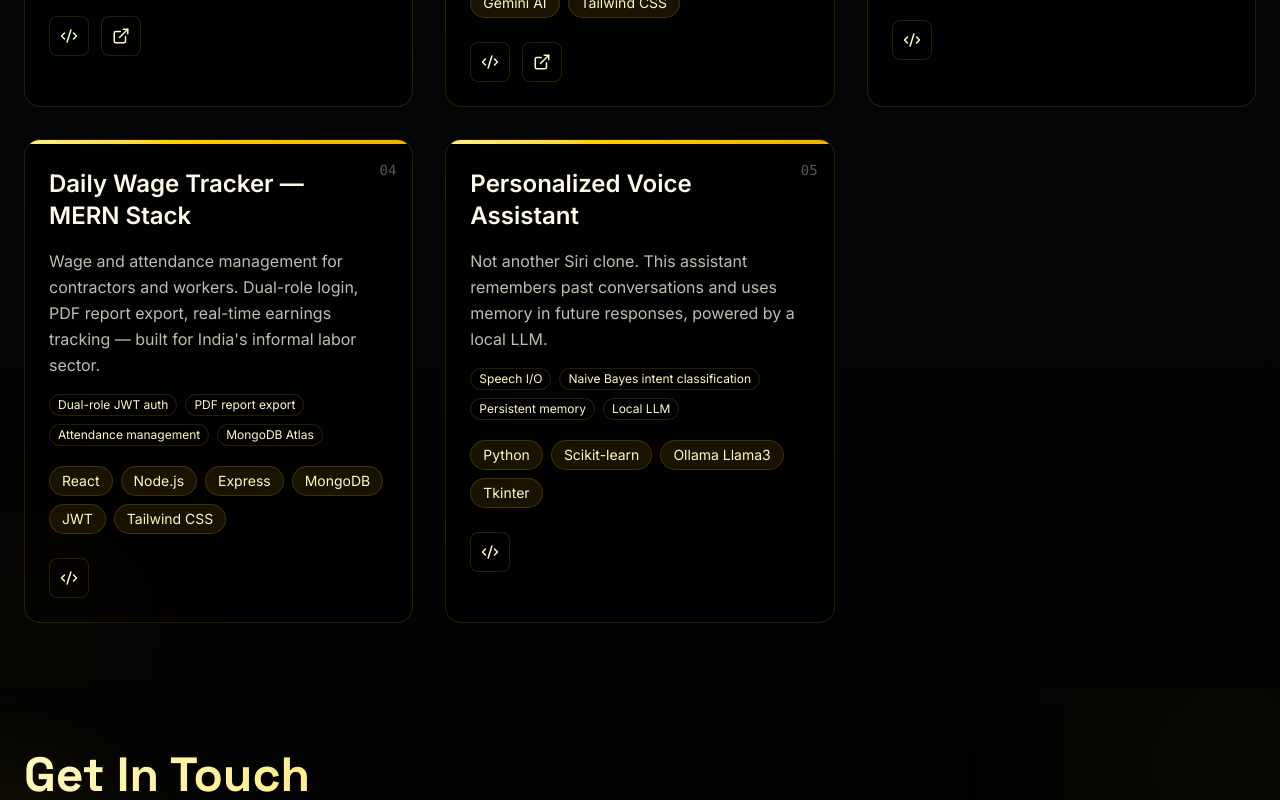
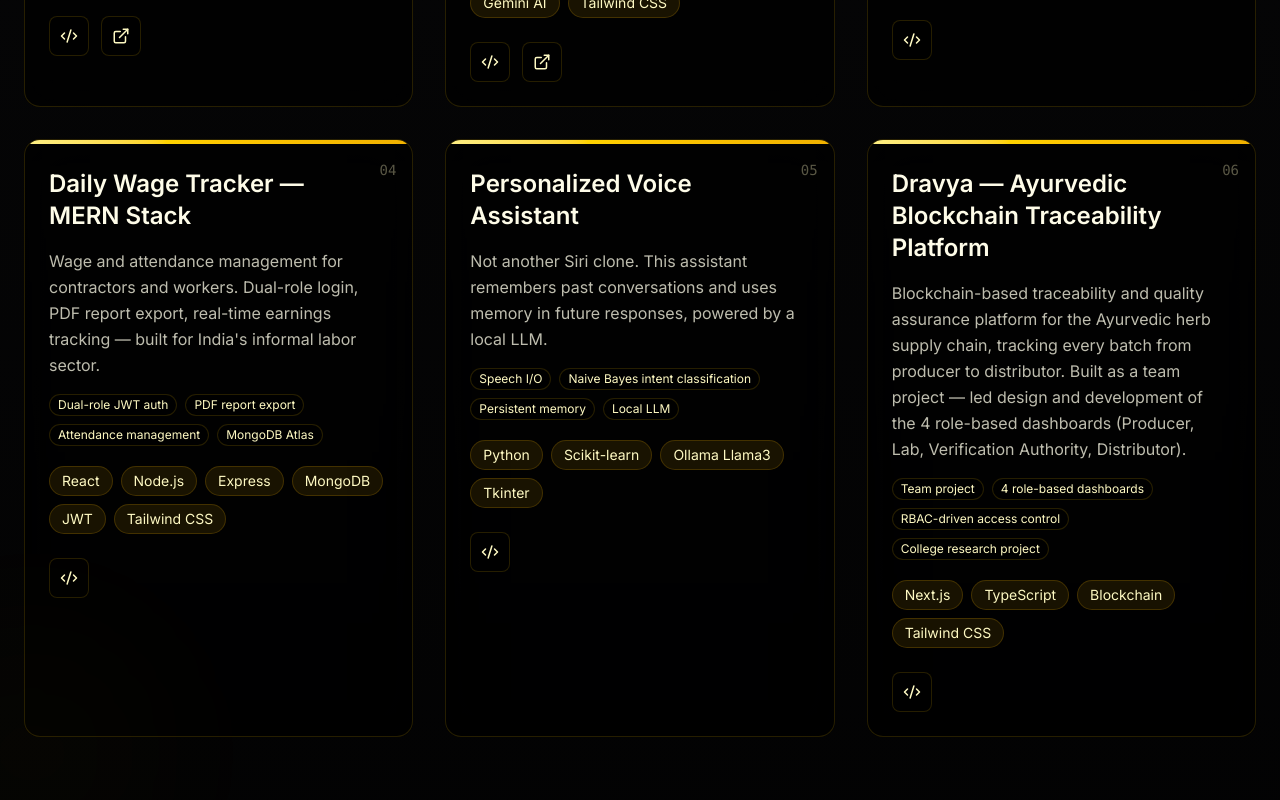
Before and after one commit to shubhitiwariiii/portfolio, a React (Vite) app: page / in a window 1280 px wide. Shown: the part 2740-3540 px from the top of the page. Built offline with nearby package versions, Linux system fonts and the light colour scheme.

Commit message:
Add Dravya team project

```diff
--- a/src/components/Projects.jsx
+++ b/src/components/Projects.jsx
@@ -77,6 +77,20 @@ function Projects() {
         "Naive Bayes intent classification",
         "Persistent memory",
         "Local LLM",
+      ],
+    },
+    {
+      title: "Dravya — Ayurvedic Blockchain Traceability Platform",
+      description:
+        "Blockchain-based traceability and quality assurance platform for the Ayurvedic herb supply chain, tracking every batch from producer to distributor. Built as a team project — led design and development of the 4 role-based dashboards (Producer, Lab, Verification Authority, Distributor).",
+      tech: ["Next.js", "TypeScript", "Blockchain", "Tailwind CSS"],
+      github: "https://github.com/AnubhavGitHub07/Dravya-Ayurvedic-Blockchain-Platform",
+      demo: null,
+      highlights: [
+        "Team project",
+        "4 role-based dashboards",
+        "RBAC-driven access control",
+        "College research project",
       ],
     },
   ];
```
